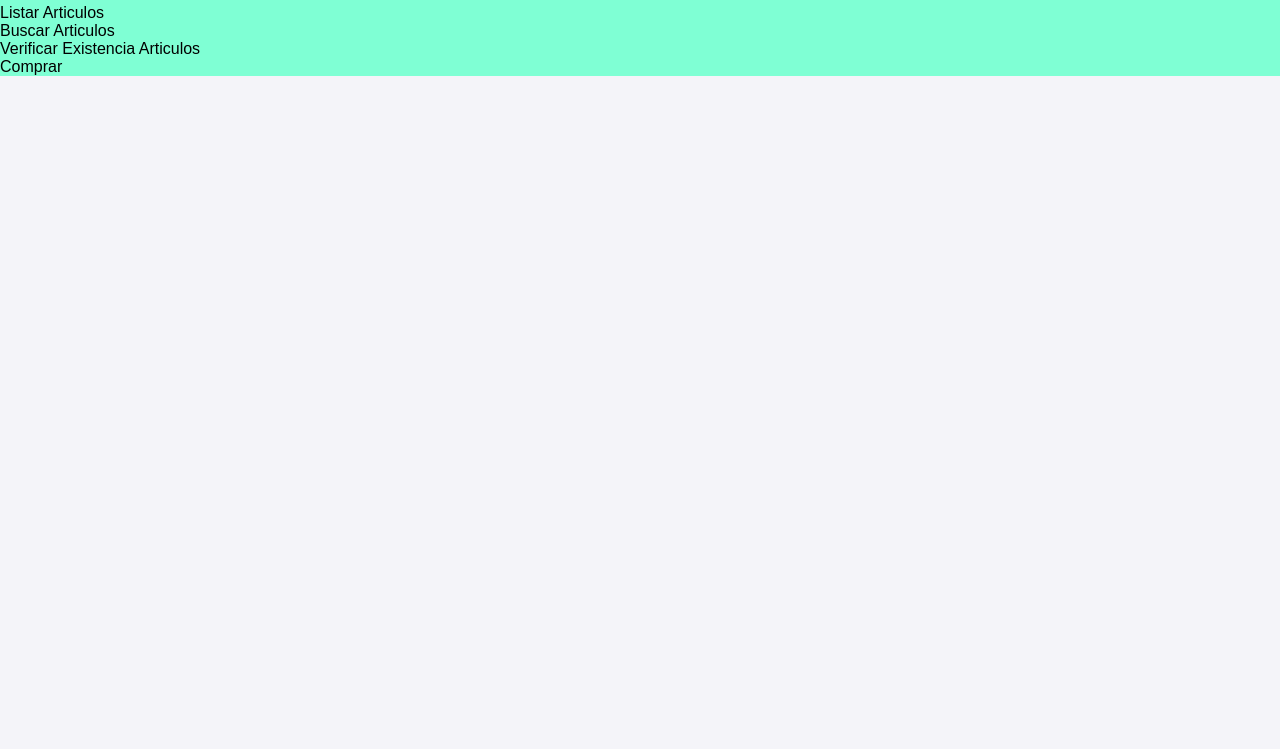
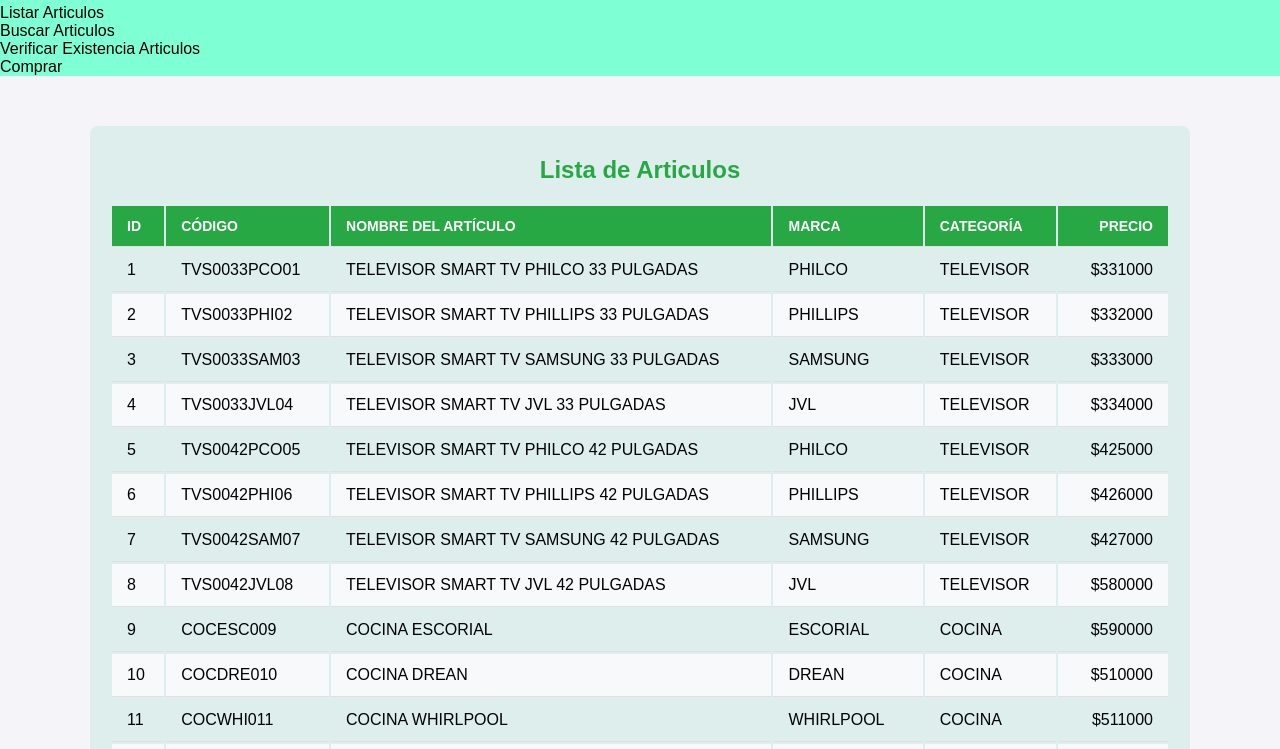
Before and after one commit to github6742/CoderhouseSemana07DomEventos, a plain HTML site: page index.html in a window 1280 px wide. Both pictures are taken after a click on the link "Listar Articulos". Shown: the part 51-800 px from the top of the page. Drawn offline with Linux system fonts and the light colour scheme.

Commit message:
se desarrollo el listado de articulos

```diff
--- a/css/styles.css
+++ b/css/styles.css
@@ -14,25 +14,19 @@
     background-color: aquamarine;
 }
 
-/* main {
-  display:flex;
-  justify-content: center;
-  align-items: center;
-} */
-
-.contenedor {
+.contenedorCrearArticulos {
     max-width: 900px;
     margin: 0 auto;
 }
 
-.contenedorFormulario {
+.contenedorFormulario, .contenedorListado {
     background: #ddeeec;
     margin-top: 50px;
     padding: 20px;
     border-radius: 8px;
 }
 
-.contenedorFormularioTitulo{
+.contenedorFormularioTitulo, .contenedorListadoTitulo{
     color:#28a745;
     padding: 10px;
     align-items: center;
@@ -62,7 +56,6 @@
     border-radius: 4px;
 }
 
-
 .botonGuardarFormulario {
     background-color: #28a745;
     font-weight: bold;
@@ -74,37 +67,37 @@
     width: 100%;
     font-size: 16px;
 }
-/*
-nav {
-  width: 70%;
-  align-items: center;
-  background-color: antiquewhite;
+
+.contenedorListarArticulos {
+    max-width: 1100px;
+    margin: 0 auto;
 }
 
-ul {
-  display: flex;
-  align-items: center;
-  justify-content: space-around;
-  list-style: none;
+.tablaListado{
+    width: 100%;
+    margin-top: 10px;
+    /* background-color: #fff; */
+    border-radius: 8px;
 }
 
-h1 {
-  text-align: center;
-  padding: 10px;
-  color: rgb(63,2,2);
-  text-transform: uppercase;
+.tablaListado th, .tablaListado td {
+    padding: 12px 15px;
+    text-align: left;
+    border-bottom: 1px solid #e0e0e0;
 }
 
-li {
-  color: rgb(63,2,2);
-  text-transform: uppercase;
-
+.tablaListado th {
+    background-color: #28a745;
+    color: white;
+    font-weight: bold;
+    text-transform: uppercase;
+    font-size: 14px;
 }
 
-body {
-    background-color: burlywood;
+.tablaListado tbody tr:nth-child(even) {
+    background-color: #f8f9fa;
 }
 
-footer {
-    background-color:darkseagreen;
-} */
+.tablaListado th:last-child, .tablaListado td:last-child {
+    text-align: right;
+}
--- a/js/main.js
+++ b/js/main.js
@@ -40,7 +40,9 @@
         clase: "comprar",
         id: "idComprar"
     }
-];const listaPrecioArticulos = [
+];
+
+const listaPrecioArticulos = [
       {
         id: 1,
         codigo: "TVS0033PCO01",
@@ -220,7 +222,7 @@
     tagMain.innerHTML = "";
     //
     const tagDivContenedor = document.createElement("div");
-    tagDivContenedor.className = "contenedor";
+    tagDivContenedor.className = "contenedorCrearArticulos";
     //
     const tagDivContenedorFormulario = document.createElement("div");
     tagDivContenedorFormulario.className = "contenedorFormulario";
@@ -347,7 +349,61 @@
 elementoCrearArticulos.addEventListener('click', () => {armarFormularioCrearArticulo()});
 
 function armarListarArticulos(){
-  alert("armarListarArticulos")
+    //alert("armarListarArticulos");
+    const tagMain = document.querySelector("main");
+    tagMain.innerHTML = "";
+    //
+    const tagDivContenedor = document.createElement("div");
+    tagDivContenedor.className = "contenedorListarArticulos";
+    //
+    const tagDivContenedorListado = document.createElement("div");
+    tagDivContenedorListado.className = "contenedorListado";
+    //
+    const tagH2ContenedorListado = document.createElement("h2");
+    tagH2ContenedorListado.className = "contenedorListadoTitulo";
+    tagH2ContenedorListado.innerText = "Lista de Articulos";
+    tagDivContenedorListado.appendChild(tagH2ContenedorListado);
+    //
+    const tagTablaListado = document.createElement("table");
+    tagTablaListado.className = "tablaListado";
+    //
+    const tagTablaListadoThead = document.createElement("thead");
+    tagTablaListadoThead.className = "tablaListadoThead";
+    tagTablaListadoThead.innerHTML = `
+        <tr>
+            <th>ID</th>
+            <th>Código</th>
+            <th>Nombre del Artículo</th>
+            <th>Marca</th>
+            <th>Categoría</th>
+            <th>Precio</th>
+        </tr>
+    `;
+    tagTablaListado.appendChild(tagTablaListadoThead);
+    //
+    const tagTablaListadoTbody = document.createElement("tbody");
+    tagTablaListadoTbody.className = "tablaListadoTbody";
+    //
+    listaPrecioArticulos.forEach(articulo => {
+        const registro = document.createElement("tr");
+
+        registro.innerHTML = `
+            <td>${articulo.id}</td>
+            <td>${articulo.codigo.toUpperCase()}</td>
+            <td>${articulo.nombre.toUpperCase()}</td>
+            <td>${articulo.marca.toUpperCase()}</td>
+            <td>${articulo.categoria.toUpperCase()}</td>
+            <td>$${articulo.precio}</td>
+        `;
+
+        tagTablaListadoTbody.appendChild(registro);
+    });
+
+    tagTablaListado.appendChild(tagTablaListadoTbody);
+    tagDivContenedorListado.appendChild(tagTablaListado);
+    tagDivContenedor.appendChild(tagDivContenedorListado);
+    tagMain.appendChild(tagDivContenedor);
+
 };
 
 const elementoListarArticulos = document.getElementById("idListarArticulos");
```
Also changed, not shown: 1 other file.
